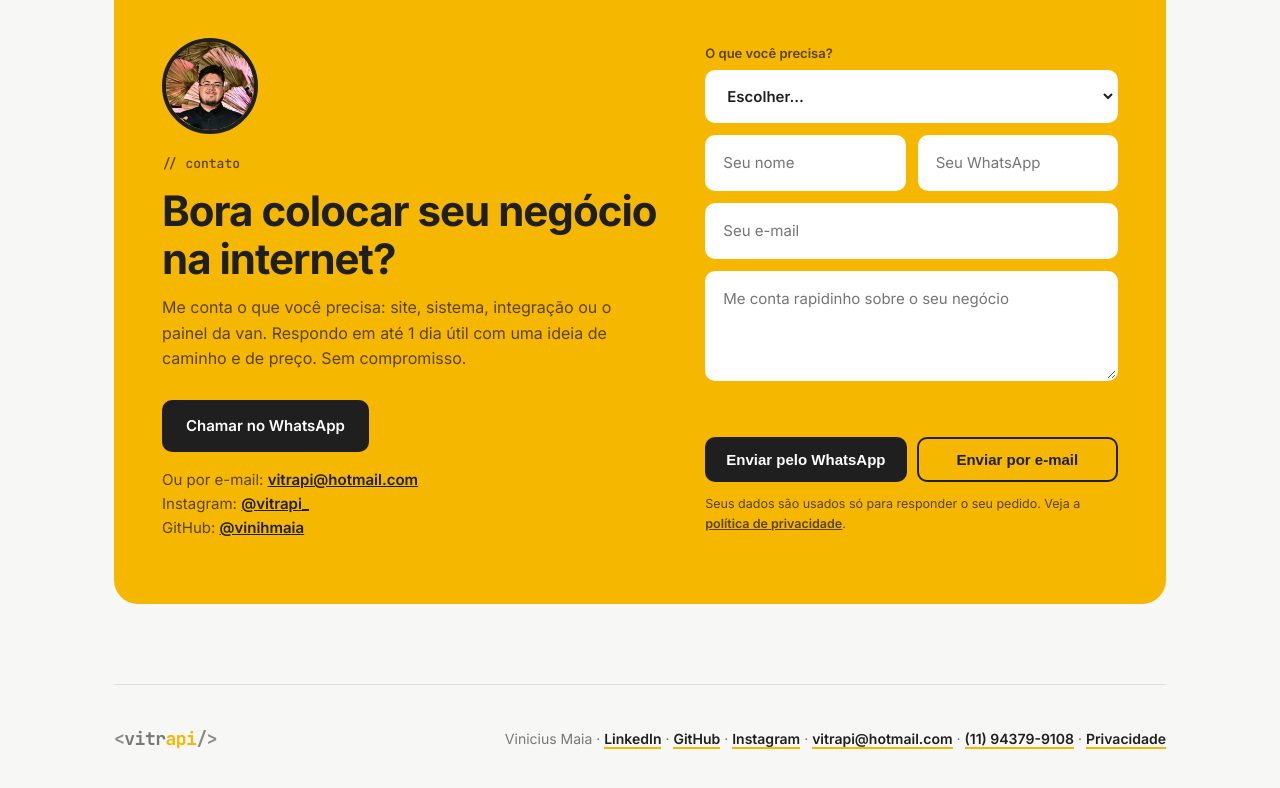
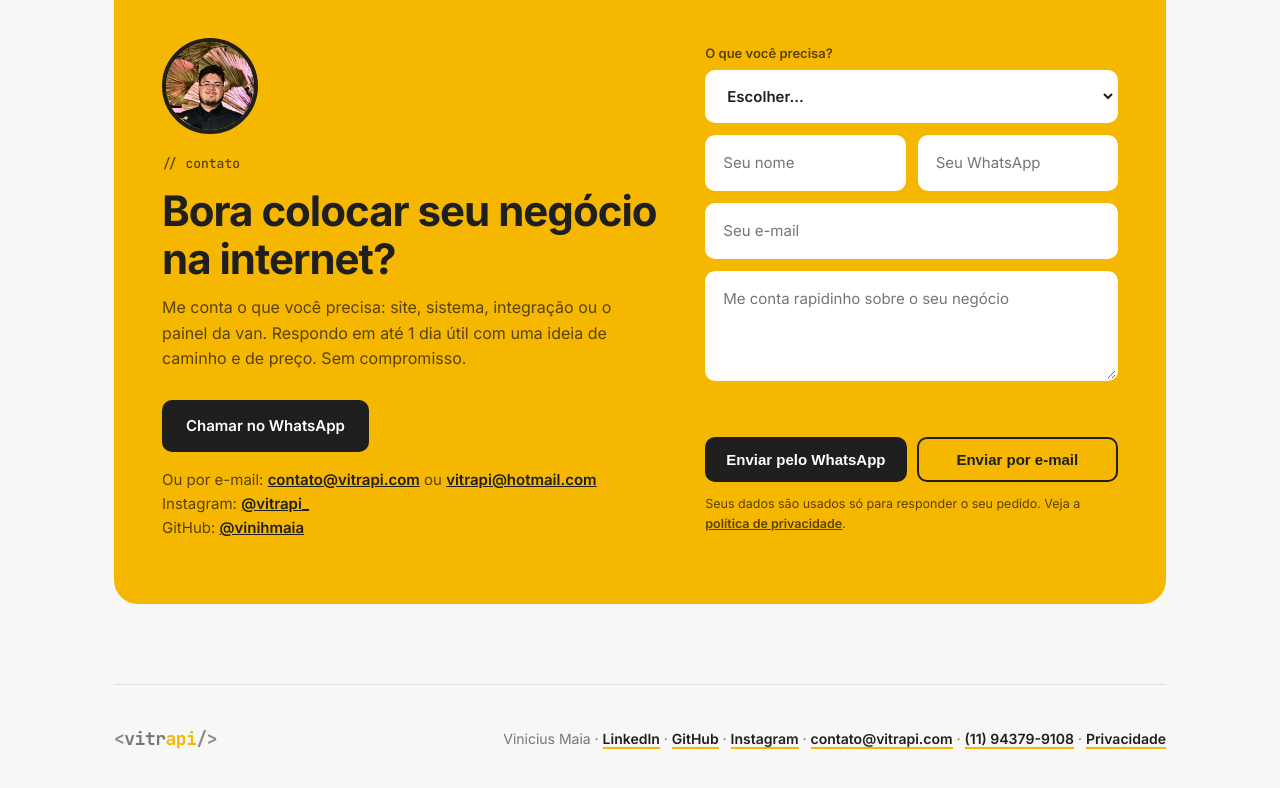
Before and after one commit to vinihmaia/Vitrapi, a plain HTML site: page index.html in a window 1280 px wide. Shown: the part 7142-7930 px from the top of the page. Drawn offline with Linux system fonts and the light colour scheme.

Commit message:
Add files via upload

```diff
--- a/index.html
+++ b/index.html
@@ -529,7 +529,7 @@
         <h2>Bora colocar seu negócio na internet?</h2>
         <p>Me conta o que você precisa: site, sistema, integração ou o painel da van. Respondo em até 1 dia útil com uma ideia de caminho e de preço. Sem compromisso.</p>
         <p style="margin-top:28px"><a href="https://wa.me/5511943799108?text=Oi%20Vinicius!%20Vi%20o%20site%20da%20Vitrapi%20e%20quero%20conversar." class="btn btn-dark" target="_blank" rel="noopener">Chamar no WhatsApp</a></p>
-        <p style="margin-top:16px;font-size:15px">Ou por e-mail: <a href="mailto:vitrapi@hotmail.com" style="color:#1F1F1F;font-weight:600;text-decoration:underline">vitrapi@hotmail.com</a><br>Instagram: <a href="https://www.instagram.com/vitrapi_/" target="_blank" rel="noopener" style="color:#1F1F1F;font-weight:600;text-decoration:underline">@vitrapi_</a><br>GitHub: <a href="https://github.com/vinihmaia" target="_blank" rel="noopener" style="color:#1F1F1F;font-weight:600;text-decoration:underline">@vinihmaia</a></p>
+        <p style="margin-top:16px;font-size:15px">Ou por e-mail: <a href="mailto:contato@vitrapi.com" style="color:#1F1F1F;font-weight:600;text-decoration:underline">contato@vitrapi.com</a> ou <a href="mailto:vitrapi@hotmail.com" style="color:#1F1F1F;font-weight:600;text-decoration:underline">vitrapi@hotmail.com</a><br>Instagram: <a href="https://www.instagram.com/vitrapi_/" target="_blank" rel="noopener" style="color:#1F1F1F;font-weight:600;text-decoration:underline">@vitrapi_</a><br>GitHub: <a href="https://github.com/vinihmaia" target="_blank" rel="noopener" style="color:#1F1F1F;font-weight:600;text-decoration:underline">@vinihmaia</a></p>
       </div>
 
       <form id="form-pedido" novalidate>
@@ -575,7 +575,7 @@
           <button type="button" id="pedido-email" class="btn btn-outline" style="justify-content:center">Enviar por e-mail</button>
         </div>
         <p style="font-size:12.5px;color:#5a4300;margin:0">Seus dados são usados só para responder o seu pedido. Veja a <a href="privacidade.html" style="text-decoration:underline;font-weight:600">política de privacidade</a>.</p>
-        <div class="ok" id="pedido-ok">&gt; Abri o seu programa de e-mail com a mensagem pronta. Se nada abriu, escreva direto para <a href="mailto:vitrapi@hotmail.com" style="text-decoration:underline;color:#FFC933">vitrapi@hotmail.com</a>.</div>
+        <div class="ok" id="pedido-ok">&gt; Abri o seu programa de e-mail com a mensagem pronta. Se nada abriu, escreva direto para <a href="mailto:contato@vitrapi.com" style="text-decoration:underline;color:#FFC933">contato@vitrapi.com</a>.</div>
       </form>
     </div>
   </div>
@@ -648,7 +648,7 @@
 <div class="wrap">
   <footer>
     <span class="logo" style="font-size:18px"><span class="b">&lt;</span>vitr<span class="a">api</span><span class="b">/&gt;</span></span>
-    <span>Vinicius Maia · <a href="https://www.linkedin.com/in/vini-maia" target="_blank" rel="noopener" style="color:var(--carvao);font-weight:600;border-bottom:2px solid var(--amarelo)">LinkedIn</a> · <a href="https://github.com/vinihmaia" target="_blank" rel="noopener" style="color:var(--carvao);font-weight:600;border-bottom:2px solid var(--amarelo)">GitHub</a> · <a href="https://www.instagram.com/vitrapi_/" target="_blank" rel="noopener" style="color:var(--carvao);font-weight:600;border-bottom:2px solid var(--amarelo)">Instagram</a> · <a href="mailto:vitrapi@hotmail.com" style="color:var(--carvao);font-weight:600;border-bottom:2px solid var(--amarelo)">vitrapi@hotmail.com</a> · <a href="https://wa.me/5511943799108" target="_blank" rel="noopener" style="color:var(--carvao);font-weight:600;border-bottom:2px solid var(--amarelo)">(11) 94379-9108</a> · <a href="privacidade.html" style="color:var(--carvao);font-weight:600;border-bottom:2px solid var(--amarelo)">Privacidade</a></span>
+    <span>Vinicius Maia · <a href="https://www.linkedin.com/in/vini-maia" target="_blank" rel="noopener" style="color:var(--carvao);font-weight:600;border-bottom:2px solid var(--amarelo)">LinkedIn</a> · <a href="https://github.com/vinihmaia" target="_blank" rel="noopener" style="color:var(--carvao);font-weight:600;border-bottom:2px solid var(--amarelo)">GitHub</a> · <a href="https://www.instagram.com/vitrapi_/" target="_blank" rel="noopener" style="color:var(--carvao);font-weight:600;border-bottom:2px solid var(--amarelo)">Instagram</a> · <a href="mailto:contato@vitrapi.com" style="color:var(--carvao);font-weight:600;border-bottom:2px solid var(--amarelo)">contato@vitrapi.com</a> · <a href="https://wa.me/5511943799108" target="_blank" rel="noopener" style="color:var(--carvao);font-weight:600;border-bottom:2px solid var(--amarelo)">(11) 94379-9108</a> · <a href="privacidade.html" style="color:var(--carvao);font-weight:600;border-bottom:2px solid var(--amarelo)">Privacidade</a></span>
   </footer>
 </div>
 
```
Also changed, not shown: privacidade.html (+2 -2 lines).
